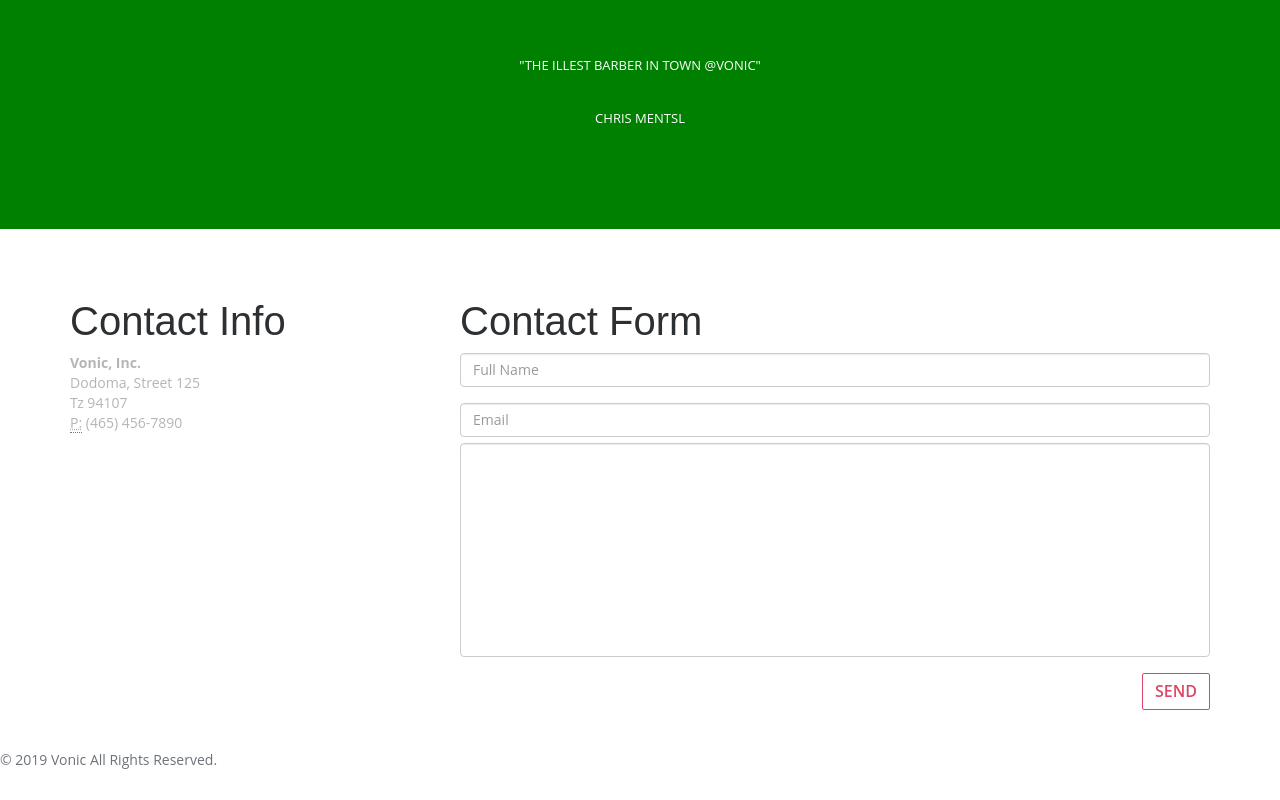
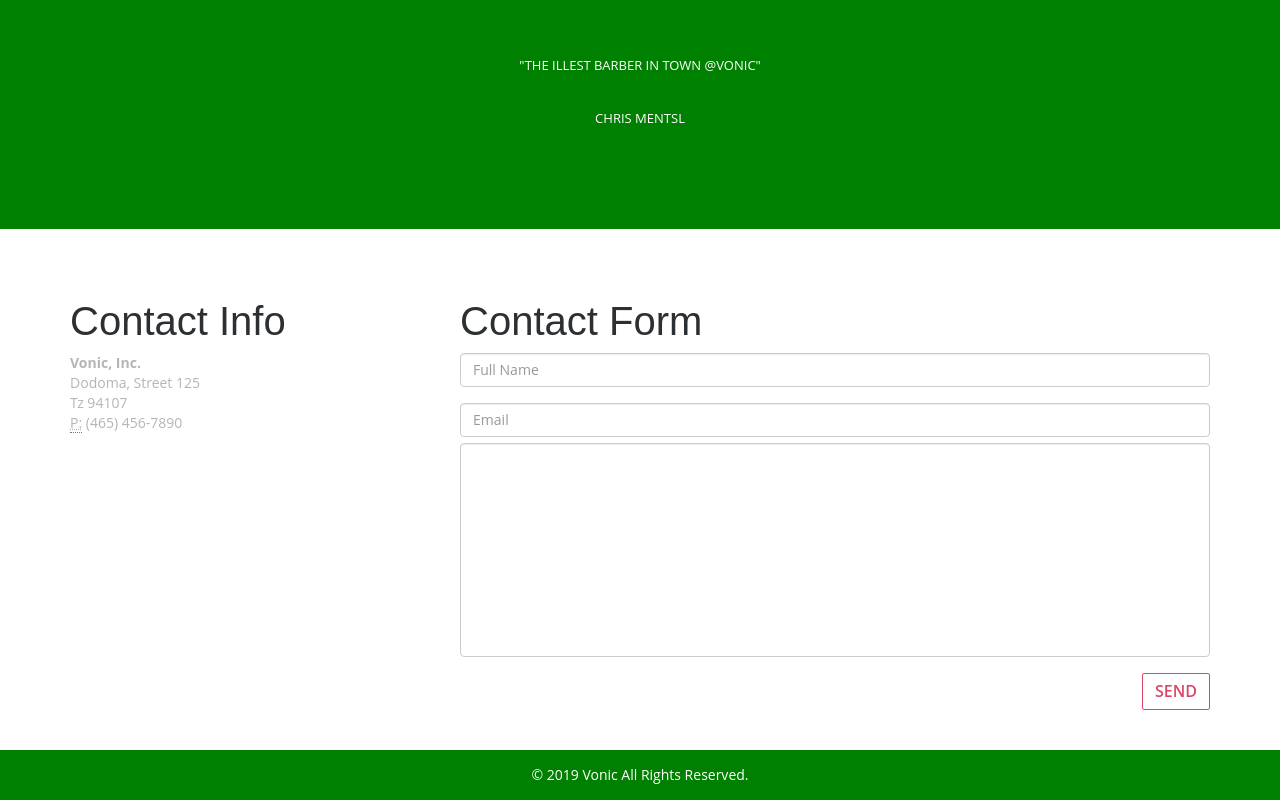
Before and after one commit to colin7/salon, a plain HTML site: page index.html in a window 1280 px wide. Shown: the part 2391-3191 px from the top of the page. Before the commit the page ends 3161 px from the top, so only its background shows below. Drawn offline with nearby package versions, Linux system fonts and the light colour scheme.

Commit message:
made some changes
added and styled the footer tag

```diff
--- a/css/main.css
+++ b/css/main.css
@@ -862,3 +862,14 @@ About
 	color:#5ed07b;
 	font-weight: 700;
 }
+
+/* ------------------------------------------------------------------------------
+	 footer
+-------------------------------------------------------------------------------*/
+footer {
+  padding: 15px;
+  margin-top: 0;
+  color: #fff;
+  background-color: green;
+  text-align: center;
+}
```
